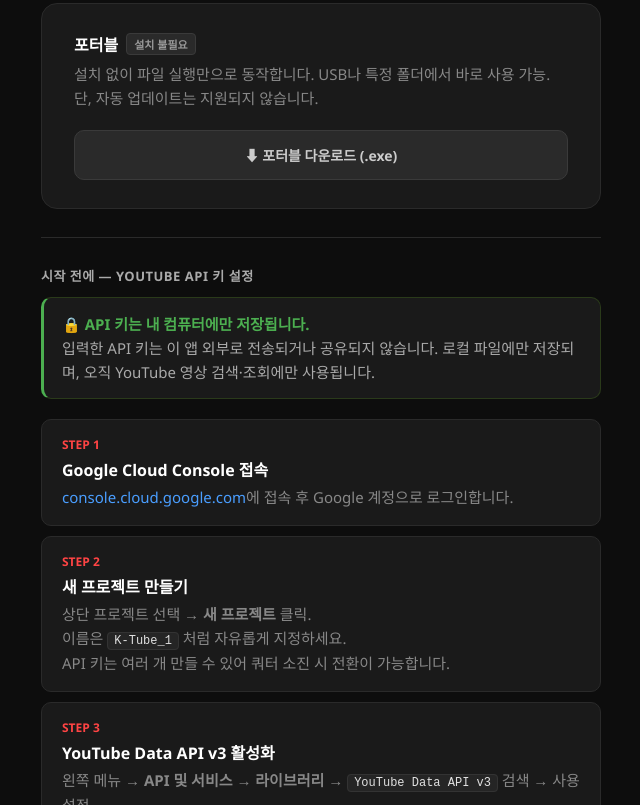
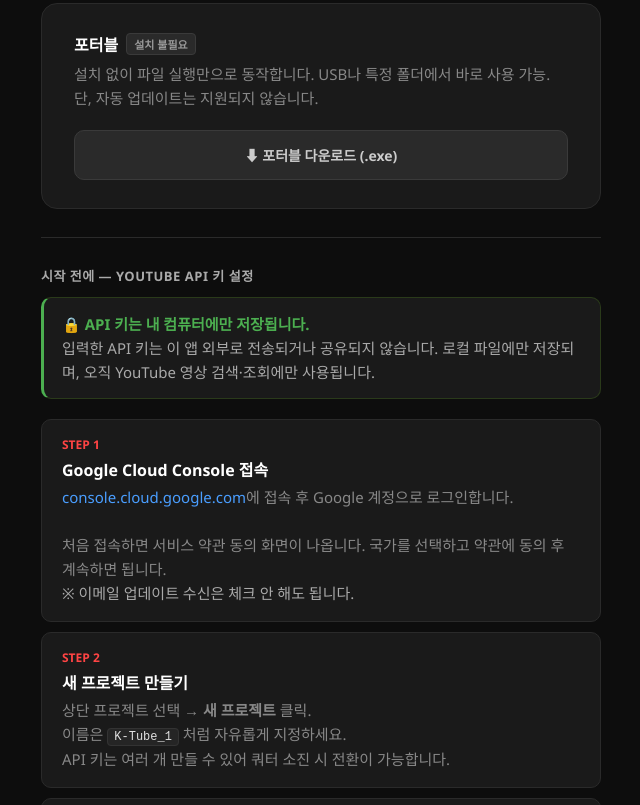
Before and after one commit to regina25846-code/K-tube, a plain HTML site: page docs/index.html in a window 1280 px wide. Shown: the part 394-1199 px from the top of the page, without its empty margins (319-959 px from the left). Drawn offline with Linux system fonts and the light colour scheme.

Commit message:
fix: add TOS step to API guide

```diff
--- a/docs/index.html
+++ b/docs/index.html
@@ -85,7 +85,9 @@
     <div class="api-step-num">STEP 1</div>
     <div class="api-step-title">Google Cloud Console 접속</div>
     <div class="api-step-desc">
-      <a href="https://console.cloud.google.com" target="_blank">console.cloud.google.com</a>에 접속 후 Google 계정으로 로그인합니다.
+      <a href="https://console.cloud.google.com" target="_blank">console.cloud.google.com</a>에 접속 후 Google 계정으로 로그인합니다.<br><br>
+      처음 접속하면 서비스 약관 동의 화면이 나옵니다. 국가를 선택하고 약관에 동의 후 계속하면 됩니다.<br>
+      <span style="color:#aaa">※ 이메일 업데이트 수신은 체크 안 해도 됩니다.</span>
     </div>
   </div>
 
```
